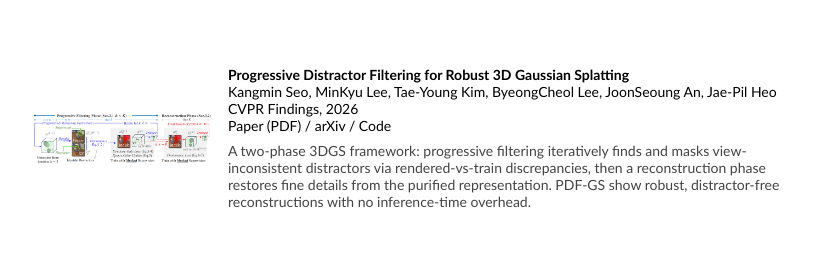
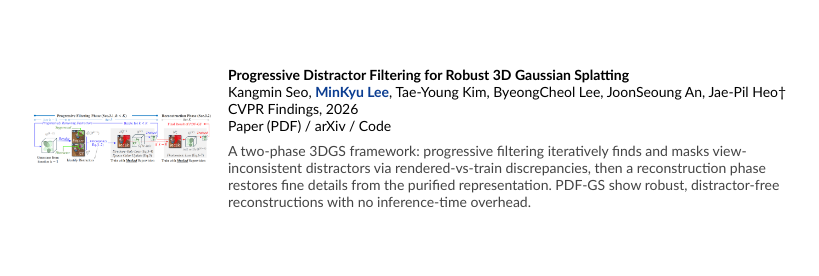
Before and after one commit to 2minkyulee/2minkyulee.github.io, a Jekyll site: the page built from index.md, in a window 1280 px wide. Shown: the part 481-757 px from the top of the page, without its empty margins (228-1047 px from the left). Built offline with Jekyll 4.4.1, drawn with Linux system fonts in a browser that asks for light colours; grey boxes are pictures that could not be loaded.

Commit message:
Highlight MinKyu Lee and add dagger for Jae-Pil Heo in PDF-GS authors

```diff
--- a/_layouts/home.html
+++ b/_layouts/home.html
@@ -82,7 +82,7 @@
                     <div class="pub-body">
                       <span class="papertitle">Progressive Distractor Filtering for Robust 3D Gaussian Splatting</span>
                       <br>
-                      Kangmin Seo, MinKyu Lee, Tae-Young Kim, ByeongCheol Lee, JoonSeoung An, Jae-Pil Heo
+                      Kangmin Seo, <span class="author-highlight">MinKyu Lee</span>, Tae-Young Kim, ByeongCheol Lee, JoonSeoung An, Jae-Pil Heo&dagger;
                       <br>
                       CVPR Findings, 2026
                       <br>
```
